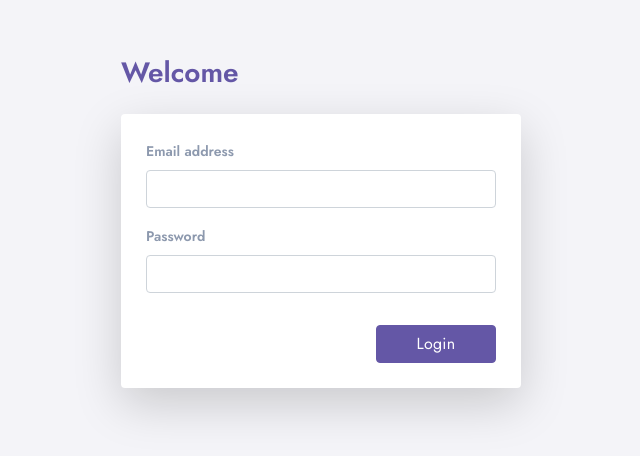
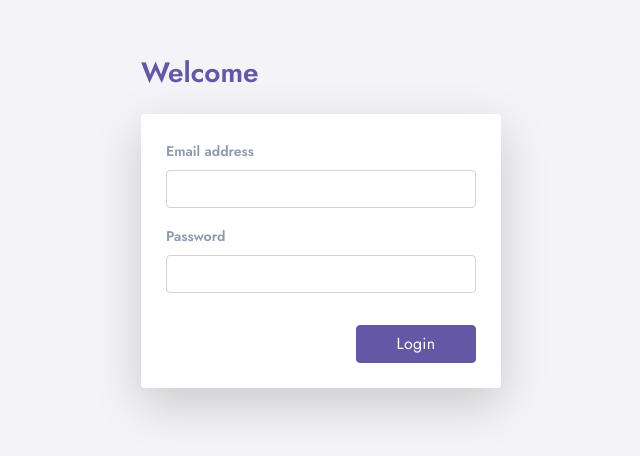
Before and after one commit to Pixelosaur/react-task-manager, a React (Create React App) app: page /login in a window 1280 px wide. Shown: the part 136-592 px from the top of the page, without its empty margins (319-959 px from the left). Built offline with nearby package versions, Linux system fonts and the light colour scheme.

Commit message:
Modifies App and LoginPage layout and styles

```diff
--- a/src/App/App.scss
+++ b/src/App/App.scss
@@ -1,12 +1,9 @@
 body {
-    min-height: 100vh;
     background-color: #f4f4f8;
     font-family: 'Jost', sans-serif;
     color: #2d3142;
     text-rendering: optimizeLegibility;
 
-    .container {
-        height: 100vh;
     label,
     .label {
         font-size: 0.875rem;
@@ -14,7 +11,7 @@ body {
         font-weight: 600;
     }
 
-        input {
+    .form-control {
         &:focus {
             box-shadow: none;
             outline: none;
@@ -60,4 +57,3 @@ body {
         }
     }
 }
-}
--- a/src/App/App.tsx
+++ b/src/App/App.tsx
@@ -7,17 +7,11 @@ import TaskManagerPage from '../TaskManagerPage/TaskManagerPage';
 class App extends Component {
     render() {
         return (
-            <div className="container">
-                <div className="row">
-                    <div className="col">
-                        <Switch>
-                            <Route path="/login" component={LoginPage} />
-                            <Route path="/task-manager" component={TaskManagerPage} />
-                            <Redirect from="/" to="login" exact />
-                        </Switch>
-                    </div>
-                </div>
-            </div>
+            <Switch>
+                <Route path="/login" component={LoginPage} />
+                <Route path="/task-manager" component={TaskManagerPage} />
+                <Redirect from="/" to="login" exact />
+            </Switch>
         );
     }
 }
--- a/src/LoginPage/LoginPage.scss
+++ b/src/LoginPage/LoginPage.scss
@@ -1,5 +1,5 @@
-.login {
-    width: 25rem;
+.login-container {
+    width: 22.5rem;
     margin-right: auto;
     margin-left: auto;
     margin-top: 12rem;
--- a/src/LoginPage/LoginPage.tsx
+++ b/src/LoginPage/LoginPage.tsx
@@ -4,7 +4,7 @@ import './LoginPage.scss';
 export default class LoginPage extends Component {
     render() {
         return (
-            <div className="login">
+            <div className="login-container">
                 <h3 className="mb-4 page-title">Welcome</h3>
                 <div className="form-wrapper shadow-lg clearfix">
                     <form>
```
Lines whose indentation alone changed are shown as unchanged.
